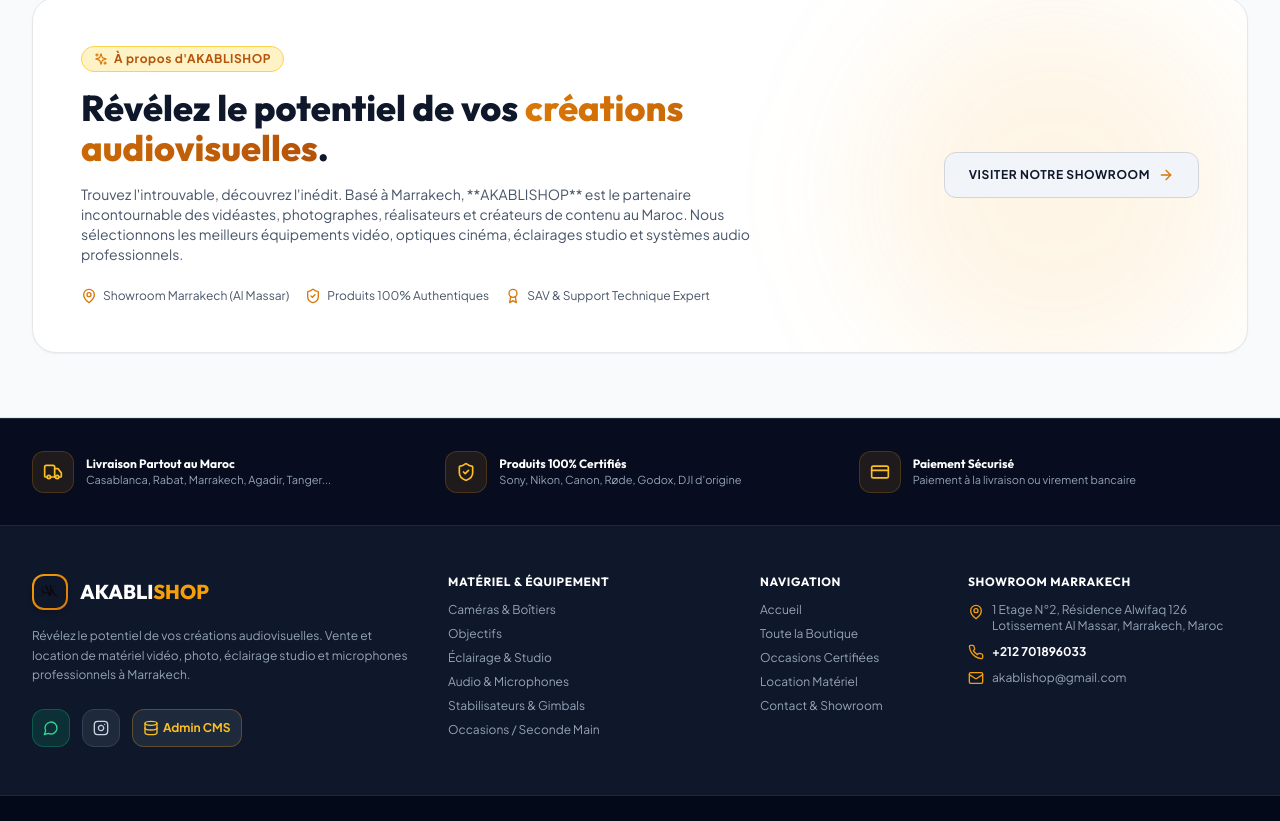
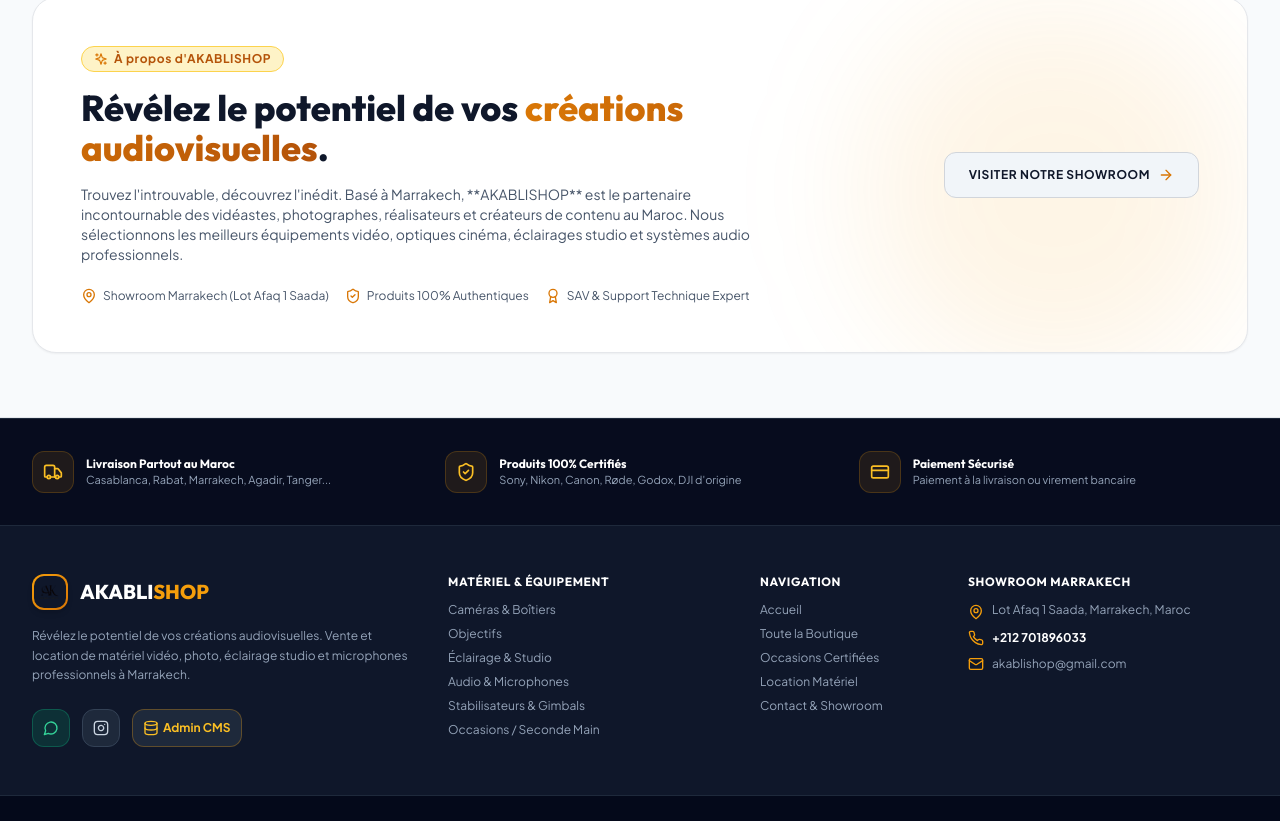
Before and after one commit to Anasshlaibi/akbalishop, a React (Vite) app: page / in a window 1280 px wide. Shown: the part 2431-3252 px from the top of the page. Built offline with nearby package versions, Linux system fonts and the light colour scheme; no server answers; the database is empty.

Commit message:
Update store address to Lot Afaq 1 Saada, Marrakech

```diff
--- a/index.htm
+++ b/index.htm
@@ -714,7 +714,7 @@
 
 
 
-				<div class="et_pb_text_inner"><p style="text-align: center;">1 Etage N°2, Résidence Alwifaq<br>126 Lotissement Al Massar<br>Marrakech<br>Maroc</p></div>
+				<div class="et_pb_text_inner"><p style="text-align: center;">Lot Afaq 1 Saada<br>Marrakech<br>Maroc</p></div>
 			</div>
 			</div>
 
--- a/index.html
+++ b/index.html
@@ -60,7 +60,7 @@
       "areaServed": "Maroc",
       "address": {
         "@type": "PostalAddress",
-        "streetAddress": "1 Etage N°2, Résidence Alwifaq 126 Lotissement Al Massar",
+        "streetAddress": "Lot Afaq 1 Saada",
         "addressLocality": "Marrakech",
         "addressRegion": "Marrakech-Safi",
         "postalCode": "40000",
--- a/src/components/BrandStory.tsx
+++ b/src/components/BrandStory.tsx
@@ -36,7 +36,7 @@
               <div className="flex flex-wrap gap-4 pt-2 text-xs text-slate-600">
                 <div className="flex items-center space-x-1.5">
                   <MapPin className="w-4 h-4 text-amber-600" />
-                  <span>Showroom Marrakech (Al Massar)</span>
+                  <span>Showroom Marrakech (Lot Afaq 1 Saada)</span>
                 </div>
                 <div className="flex items-center space-x-1.5">
                   <ShieldCheck className="w-4 h-4 text-amber-600" />
--- a/src/components/Cart/CheckoutModal.tsx
+++ b/src/components/Cart/CheckoutModal.tsx
@@ -99,7 +99,7 @@
                   {[
                     { id: 'cod', label: 'Paiement à la livraison', sub: 'Espèces à la réception', icon: Truck },
                     { id: 'bank', label: 'Virement bancaire', sub: 'RIB fourni après validation', icon: CreditCard },
-                    { id: 'pickup', label: 'Retrait Showroom', sub: 'Al Massar, Marrakech', icon: Building2 }
+                    { id: 'pickup', label: 'Retrait Showroom', sub: 'Lot Afaq 1 Saada, Marrakech', icon: Building2 }
                   ].map(method => {
                     const Icon = method.icon;
                     const active = paymentMethod === method.id;
--- a/src/components/Footer/Footer.tsx
+++ b/src/components/Footer/Footer.tsx
@@ -149,7 +149,7 @@
             <div className="space-y-2.5 text-slate-400">
               <div className="flex items-start space-x-2">
                 <MapPin className="w-4 h-4 text-amber-500 flex-shrink-0 mt-0.5" />
-                <span>1 Etage N°2, Résidence Alwifaq 126 Lotissement Al Massar, Marrakech, Maroc</span>
+                <span>Lot Afaq 1 Saada, Marrakech, Maroc</span>
               </div>
               <div className="flex items-center space-x-2">
                 <Phone className="w-4 h-4 text-amber-500 flex-shrink-0" />
--- a/src/components/Header/MobileNavDrawer.tsx
+++ b/src/components/Header/MobileNavDrawer.tsx
@@ -146,7 +146,7 @@
             </div>
             <div className="flex items-center space-x-2">
               <MapPin className="w-3.5 h-3.5 text-amber-600" />
-              <span>Al Massar, Marrakech</span>
+              <span>Lot Afaq 1 Saada, Marrakech</span>
             </div>
           </div>
         </div>
--- a/src/components/Header/TopBar.tsx
+++ b/src/components/Header/TopBar.tsx
@@ -22,7 +22,7 @@
           </a>
           <span className="hidden lg:flex items-center space-x-1.5 text-gray-400">
             <MapPin className="w-3.5 h-3.5 text-brand-amber" />
-            <span>Al Massar, Marrakech - Maroc</span>
+            <span>Lot Afaq 1 Saada, Marrakech - Maroc</span>
           </span>
         </div>
 
--- a/src/components/Pages/ContactSection.tsx
+++ b/src/components/Pages/ContactSection.tsx
@@ -67,7 +67,7 @@
   doc.text(doc.splitTextToSize(data.project, 172), 19, afterDetails + 12);
   doc.setFillColor(15, 23, 42); doc.rect(0, 272, 210, 25, 'F');
   doc.setTextColor(148, 163, 184); doc.setFontSize(8); doc.setFont('helvetica', 'normal');
-  doc.text('AKABLISHOP — 1 Etage N°2, Résidence Alwifaq 126 Lotissement Al Massar, Marrakech, Maroc', 105, 281, { align: 'center' });
+  doc.text('AKABLISHOP — Lot Afaq 1 Saada, Marrakech, Maroc', 105, 281, { align: 'center' });
   doc.text('Lundi–Samedi : 09h00–19h30  |  akablishop.ma', 105, 288, { align: 'center' });
   doc.save(`Devis_AKABLISHOP_${ref}.pdf`);
 }
@@ -213,7 +213,7 @@
                   </div>
                   <div>
                     <span className="block text-[10px] font-bold text-slate-400 uppercase tracking-wider">Adresse</span>
-                    <span className="text-xs font-semibold text-slate-800 leading-snug">1 Etage N°2, Résidence Alwifaq 126 Lotissement Al Massar, Marrakech</span>
+                    <span className="text-xs font-semibold text-slate-800 leading-snug">Lot Afaq 1 Saada, Marrakech, Maroc</span>
                   </div>
                 </div>
 
--- a/src/components/TrustBadges.tsx
+++ b/src/components/TrustBadges.tsx
@@ -53,7 +53,7 @@
             </div>
             <h3 className="text-base font-bold text-slate-900">Showroom à Marrakech</h3>
             <p className="text-xs text-slate-600 leading-relaxed">
-              Venez tester le matériel sur place : Al Massar, Marrakech. Équipe passionnée à votre service.
+              Venez tester le matériel sur place : Lot Afaq 1 Saada, Marrakech. Équipe passionnée à votre service.
             </p>
           </div>
 
```
